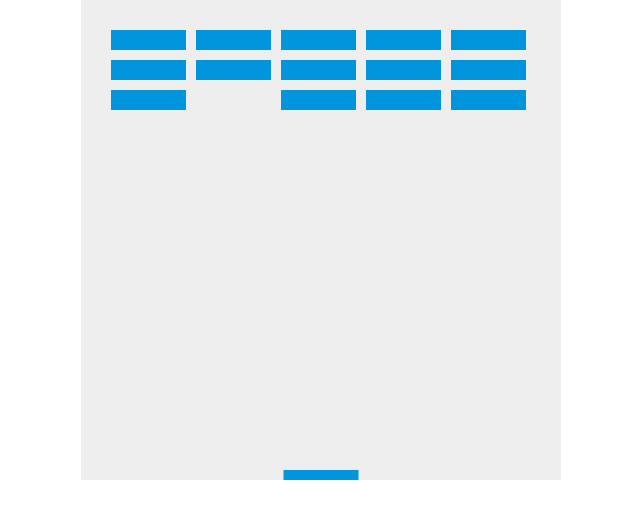
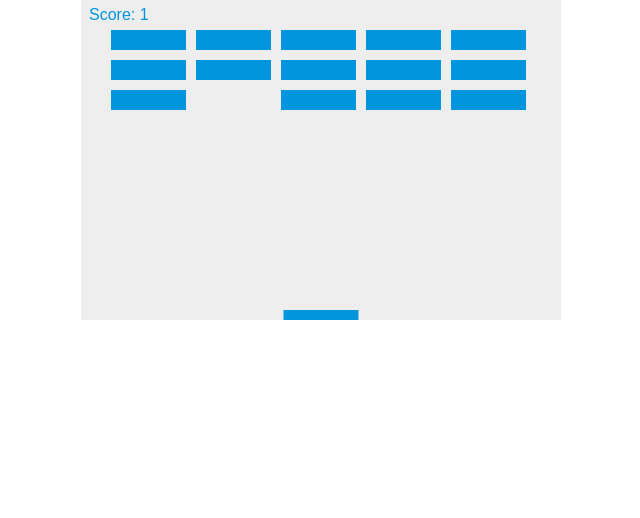
Before and after one commit to SWHarrison/breakout, a plain HTML site: page index.html in a window 1280 px wide. Shown: the whole page, without its empty margins (319-959 px from the left). Drawn offline with Linux system fonts and the light colour scheme.

Commit message:
added score and mouse controls

```diff
--- a/index.html
+++ b/index.html
@@ -10,39 +10,43 @@
     </head>
     <body>
 
-        <canvas id="myCanvas" width="480" height="480"></canvas>
+        <canvas id="myCanvas" width="480" height="320"></canvas>
 
         <script>
-            var canvas = document.getElementById("myCanvas");
-            var ctx = canvas.getContext("2d");
-            var x = canvas.width/2;
-            var y = canvas.height-30;
-            var dx = -2;
-            var dy = -2;
-            var ballRadius = 10;
-            var paddleHeight = 10;
-            var paddleWidth = 75;
-            var paddleX = (canvas.width-paddleWidth)/2;
-            var rightPressed = false;
-            var leftPressed = false;
-            var brickRowCount = 3;
-            var brickColumnCount = 5;
-            var brickWidth = 75;
-            var brickHeight = 20;
-            var brickPadding = 10;
-            var brickOffsetTop = 30;
-            var brickOffsetLeft = 30;
+            let canvas = document.getElementById("myCanvas");
+            let ctx = canvas.getContext("2d");
+            let x = canvas.width/2;
+            let y = canvas.height-30;
+            let dx = -1;
+            let dy = -2;
+            //let angle = Math.PI/4
+            //let speed = 2
+            let ballRadius = 10;
+            let paddleHeight = 10;
+            let paddleWidth = 75;
+            let paddleX = (canvas.width-paddleWidth)/2;
+            let rightPressed = false;
+            let leftPressed = false;
+            let brickRowCount = 3;
+            let brickColumnCount = 5;
+            let brickWidth = 75;
+            let brickHeight = 20;
+            let brickPadding = 10;
+            let brickOffsetTop = 30;
+            let brickOffsetLeft = 30;
+            var score = 0;
 
-            var bricks = [];
-            for(var c=0; c<brickColumnCount; c++) {
+            let bricks = [];
+            for(let c=0; c<brickColumnCount; c++) {
                 bricks[c] = [];
-                for(var r=0; r<brickRowCount; r++) {
+                for(let r=0; r<brickRowCount; r++) {
                     bricks[c][r] = { x: 0, y: 0, status: 1 };
                 }
             }
 
             document.addEventListener("keydown", keyDownHandler, false);
             document.addEventListener("keyup", keyUpHandler, false);
+            document.addEventListener("mousemove", mouseMoveHandler, false);
 
             function keyDownHandler(e) {
                 if(e.key == "Right" || e.key == "ArrowRight") {
@@ -62,18 +66,37 @@
                 }
             }
 
+            function mouseMoveHandler(e) {
+                var relativeX = e.clientX - canvas.offsetLeft;
+                if(relativeX > 0 && relativeX < canvas.width) {
+                    paddleX = relativeX - paddleWidth/2;
+                }
+            }
+
             function collisionDetection() {
-                for(var c=0; c<brickColumnCount; c++) {
-                    for(var r=0; r<brickRowCount; r++) {
-                        var b = bricks[c][r];
+                for(let c=0; c<brickColumnCount; c++) {
+                    for(let r=0; r<brickRowCount; r++) {
+                        let b = bricks[c][r];
                         if(b.status == 1) {
                             if(x > b.x && x < b.x+brickWidth && y > b.y && y < b.y+brickHeight) {
                                 dy = -dy;
                                 b.status = 0;
+                                score++;
+                                if(score == brickRowCount*brickColumnCount) {
+                                    alert("YOU WIN, CONGRATULATIONS!");
+                                    document.location.reload();
+                                    clearInterval(interval); // Needed for Chrome to end game
+                                }
                             }
                         }
                     }
                 }
+            }
+
+            function drawScore() {
+                ctx.font = "16px Arial";
+                ctx.fillStyle = "#0095DD";
+                ctx.fillText("Score: "+score, 8, 20);
             }
 
             function drawBall() {
@@ -93,11 +116,11 @@
             }
 
             function drawBricks() {
-                for(var c=0; c<brickColumnCount; c++) {
-                    for(var r=0; r<brickRowCount; r++) {
+                for(let c=0; c<brickColumnCount; c++) {
+                    for(let r=0; r<brickRowCount; r++) {
                         if(bricks[c][r].status == 1) {
-                            var brickX = (c*(brickWidth+brickPadding))+brickOffsetLeft;
-                            var brickY = (r*(brickHeight+brickPadding))+brickOffsetTop;
+                            let brickX = (c*(brickWidth+brickPadding))+brickOffsetLeft;
+                            let brickY = (r*(brickHeight+brickPadding))+brickOffsetTop;
                             bricks[c][r].x = brickX;
                             bricks[c][r].y = brickY;
                             ctx.beginPath();
@@ -115,6 +138,7 @@
                 drawBricks();
                 drawBall();
                 drawPaddle();
+                drawScore();
                 collisionDetection();
 
                 if(x + dx > canvas.width-ballRadius || x + dx < ballRadius) {
@@ -143,7 +167,7 @@
                 y += dy;
             }
 
-            var interval = setInterval(draw, 10);
+            let interval = setInterval(draw, 10);
         </script>
 
     </body>
```
